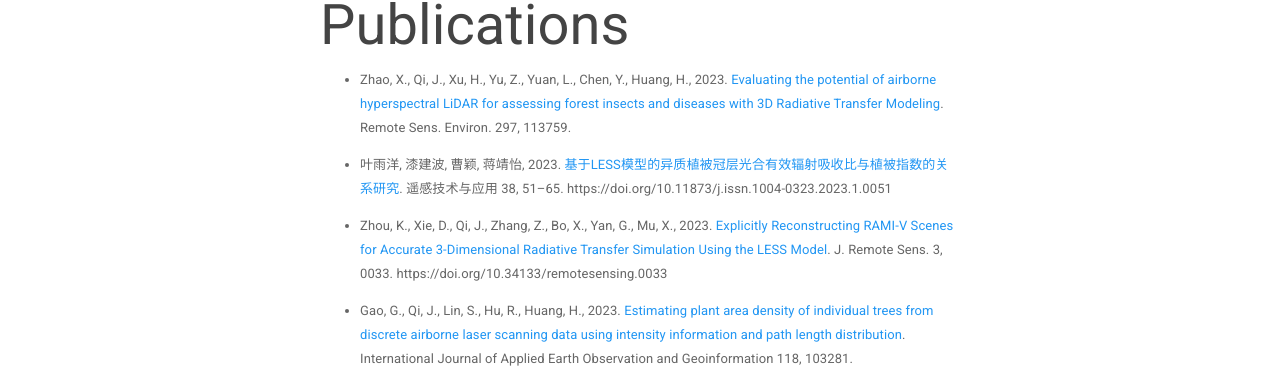
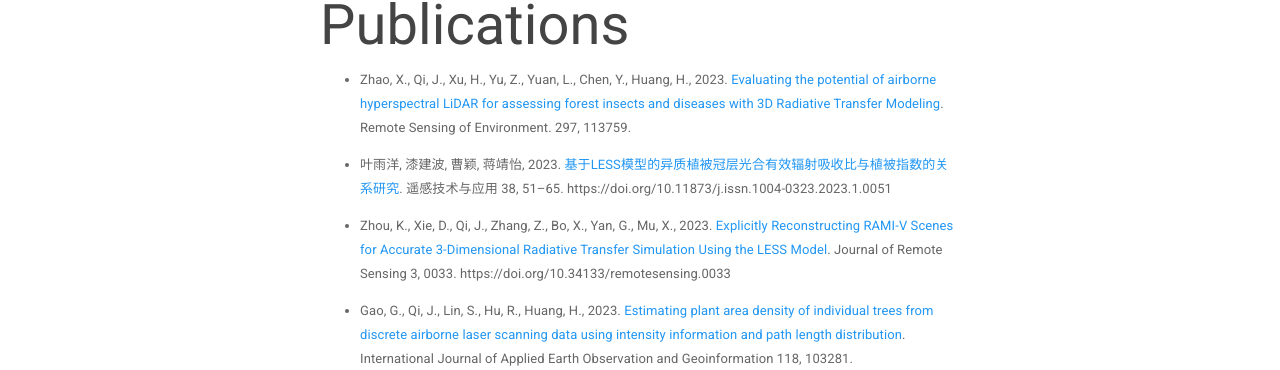
Before and after one commit to jianboqi/jianboqi.github.io, a Jekyll site: the page built from publications.md, in a window 1280 px wide and 900 px high. Shown: the part 115-485 px from the top of the window. Built offline with Jekyll 4.4.1, drawn with Linux system fonts in a browser that asks for light colours; nearby versions of some CDN libraries.

Commit message:
Update publications.md

```diff
--- a/publications.md
+++ b/publications.md
@@ -5,12 +5,14 @@
 sectionid: page_publications
 ---
 
-* Zhao, X., Qi, J., Xu, H., Yu, Z., Yuan, L., Chen, Y., Huang, H., 2023. [Evaluating the potential of airborne hyperspectral LiDAR for assessing forest insects and diseases with 3D Radiative Transfer Modeling](https://doi.org/10.1016/j.rse.2023.113759). Remote Sens. Environ. 297, 113759.
+
+
+* Zhao, X., Qi, J., Xu, H., Yu, Z., Yuan, L., Chen, Y., Huang, H., 2023. [Evaluating the potential of airborne hyperspectral LiDAR for assessing forest insects and diseases with 3D Radiative Transfer Modeling](https://doi.org/10.1016/j.rse.2023.113759). Remote Sensing of Environment. 297, 113759.
 
 
 * 叶雨洋, 漆建波, 曹颖, 蒋靖怡, 2023. [基于LESS模型的异质植被冠层光合有效辐射吸收比与植被指数的关系研究](http://www.rsta.ac.cn/CN/10.11873/j.issn.1004-0323.2023.1.0051). 遥感技术与应用 38, 51–65. https://doi.org/10.11873/j.issn.1004-0323.2023.1.0051
 
-* Zhou, K., Xie, D., Qi, J., Zhang, Z., Bo, X., Yan, G., Mu, X., 2023. [Explicitly Reconstructing RAMI-V Scenes for Accurate 3-Dimensional Radiative Transfer Simulation Using the LESS Model](https://spj.science.org/doi/10.34133/remotesensing.0033). J. Remote Sens. 3, 0033. https://doi.org/10.34133/remotesensing.0033
+* Zhou, K., Xie, D., Qi, J., Zhang, Z., Bo, X., Yan, G., Mu, X., 2023. [Explicitly Reconstructing RAMI-V Scenes for Accurate 3-Dimensional Radiative Transfer Simulation Using the LESS Model](https://spj.science.org/doi/10.34133/remotesensing.0033). Journal of Remote Sensing 3, 0033. https://doi.org/10.34133/remotesensing.0033
 
 * Gao, G., Qi, J., Lin, S., Hu, R., Huang, H., 2023. [Estimating plant area density of individual trees from discrete airborne laser scanning data using intensity information and path length distribution](https://www.sciencedirect.com/science/article/pii/S1569843223001036). International Journal of Applied Earth Observation and Geoinformation 118, 103281. https://doi.org/10.1016/j.jag.2023.103281
 
```
